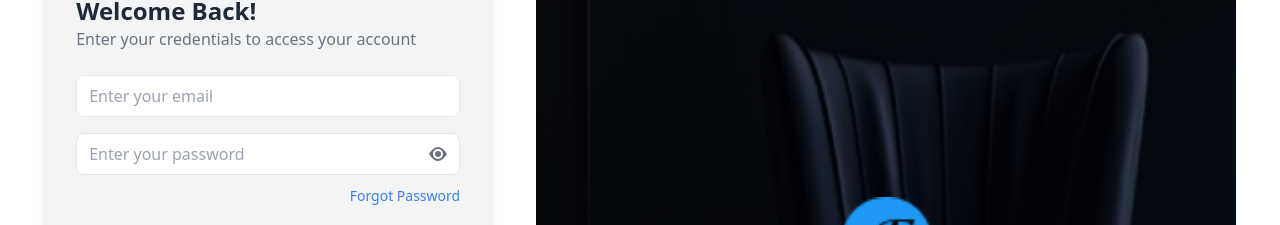
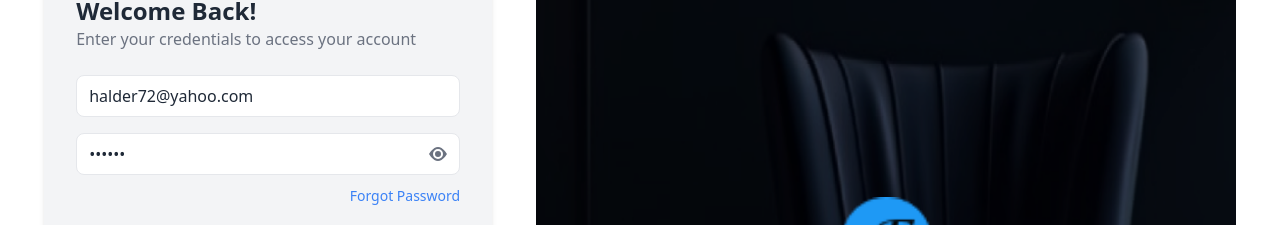
Before and after one commit to nayan5572/furni-flex, a React (Vite) app: page /login in a window 1280 px wide. Shown: the part 128-353 px from the top of the page. Built offline with nearby package versions, Linux system fonts and the light colour scheme; no server answers.

Commit message:
password value default done

```diff
--- a/src/Page/Login/Login.jsx
+++ b/src/Page/Login/Login.jsx
@@ -50,6 +50,7 @@ const Login = () => {
               <div className="mt-4">
                 <input
                   className="w-full px-3 py-2 border rounded-lg focus:outline-none focus:ring-2 focus:ring-blue-500"
+                  value="halder72@yahoo.com"
                   type="email"
                   name="email"
                   placeholder="Enter your email"
@@ -61,6 +62,7 @@ const Login = () => {
                   className="w-full px-3 py-2 border rounded-lg focus:outline-none focus:ring-2 focus:ring-blue-500"
                   type="password"
                   name="password"
+                  value="123456"
                   placeholder="Enter your password"
                 />
                 <span className="absolute inset-y-0 right-3 flex items-center text-gray-500 cursor-pointer">
```
